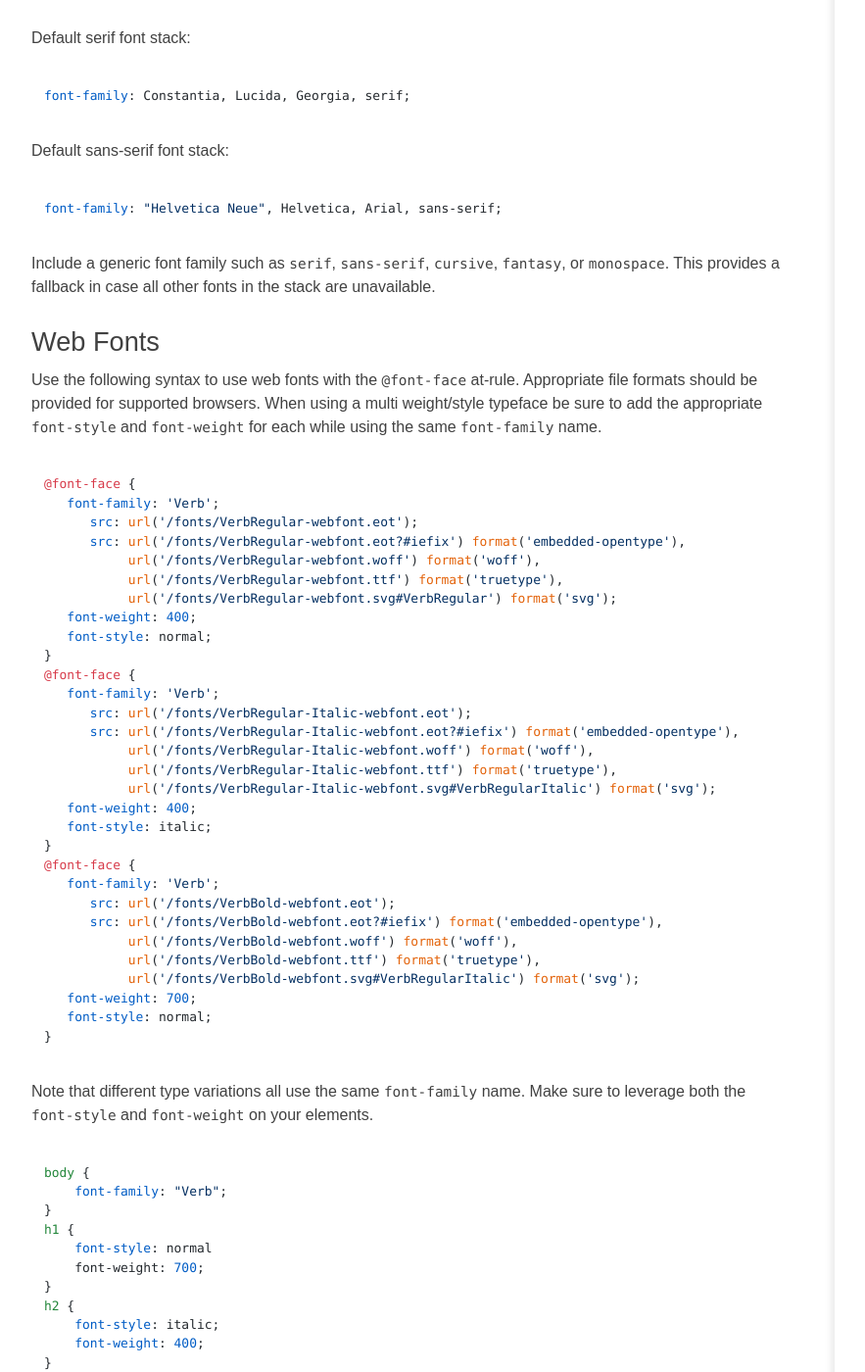
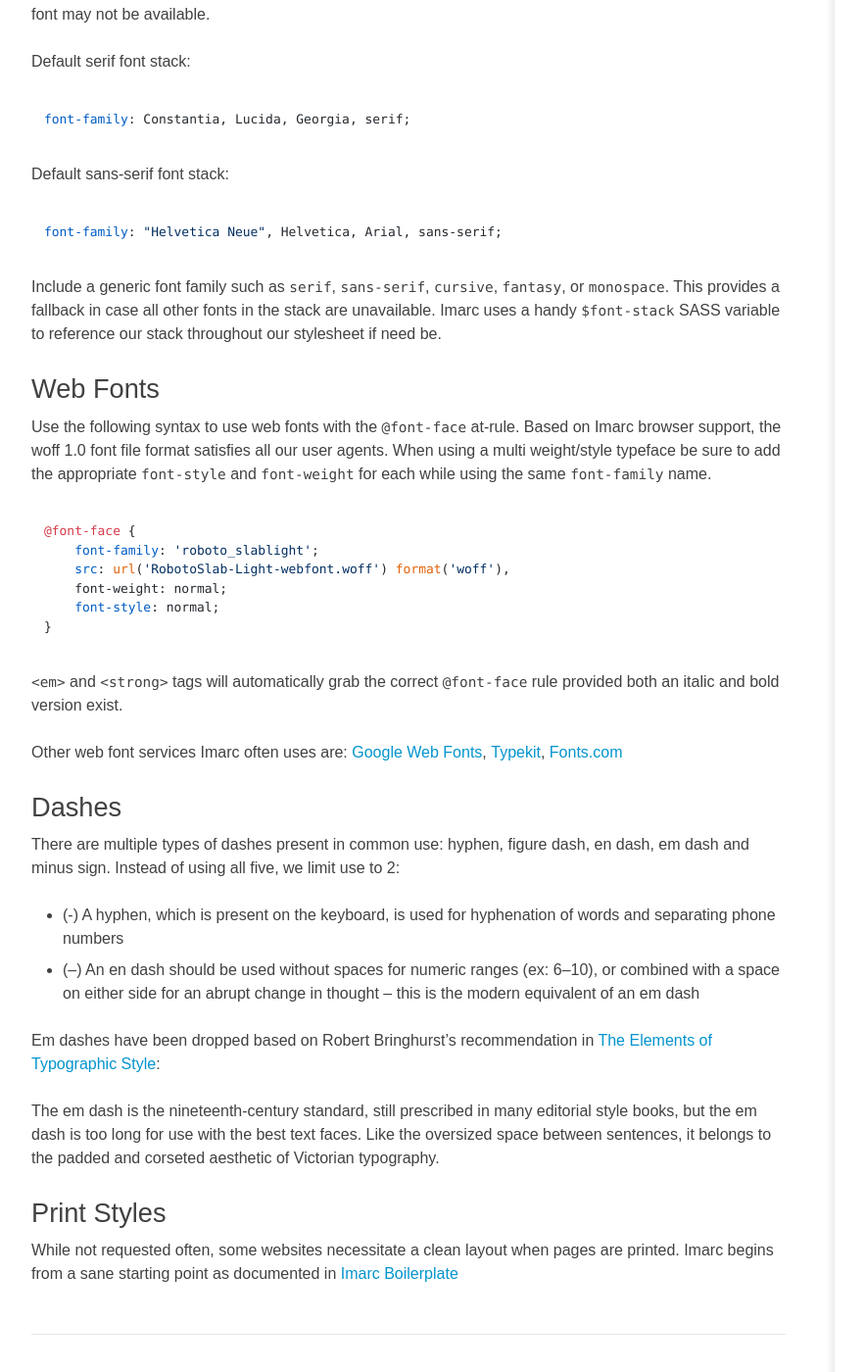
Before and after one commit to imarc/handbook, a Jekyll site: the page built from frontend.markdown, in a window 1280 px wide and 1400 px high, scrolled down 3844 px. Shown: the whole window at 98% size, without its empty margins (88-971 px from the left). Built offline with Jekyll 4.4.1, drawn with Linux system fonts in a browser that asks for light colours; nearby versions of some CDN libraries; some of the changed text lies outside the part shown.

Commit message:
font-face update

```diff
--- a/frontend.markdown
+++ b/frontend.markdown
@@ -105,9 +105,9 @@ The only characters that need encoding are `&amp;`, `&lt;`, and `&gt;`,
 
 ## Typography
 
-The default type size and font for a site should be set on the `body` element.
+The default type size and font for a site should be set on the `html` element.
 
-    body {
+    html {
         font-family: Arial, Helvetica, serif;
         font-size: 16px;
     }
@@ -115,13 +115,12 @@ The default type size and font for a site should be set on the `body` element.
 Do not set sizes on unclassed markup that typically should be rendered as
 the default text size. This includes `p`, `li`, `div`, `td`, `a`.
 
-Use pixel units to size type. Use the `em` unit to set the top and bottom
-margins on type. Leading, or `line-height`, should be a unitless measure.
+Aside from the initial `html` font-size declaration, use `rem` (root relative) units to set type size. With 16px as a base size: 1rem = 16px; 1.25rem = 20px; 2rem = 32px. Leading, or `line-height`, should be a unitless measure.
 
     h1 {
-        font-size: 36px;
-        line-height: 1.33;
-        margin: 0 0 .66em 0;
+        font-size: 2.5rem;
+        line-height: 1.3;
+        margin-bottom: 1.25rem;
     }
 
 ### Font Stacks
@@ -139,64 +138,23 @@ Default **sans-serif** font stack:
 
 Include a generic font family such as `serif`, `sans-serif`, `cursive`,
 `fantasy`, or `monospace`. This provides a fallback in case all other fonts
-in the stack are unavailable.
+in the stack are unavailable. Imarc uses a handy `$font-stack` SASS variable
+to reference our stack throughout our stylesheet if need be.
 
 ### Web Fonts
 
-Use the following syntax to use web fonts with the `@font-face` at-rule. Appropriate
-file formats should be provided for supported browsers. When using a multi
+Use the following syntax to use web fonts with the `@font-face` at-rule. Based on Imarc
+browser support, the woff 1.0 font file format satisfies all our user agents. When using a multi
 weight/style typeface be sure to add the appropriate `font-style` and `font-weight` for each while
 using the same `font-family` name.
 
     @font-face {
-       font-family: 'Verb';
-          src: url('/fonts/VerbRegular-webfont.eot');
-          src: url('/fonts/VerbRegular-webfont.eot?#iefix') format('embedded-opentype'),
-               url('/fonts/VerbRegular-webfont.woff') format('woff'),
-               url('/fonts/VerbRegular-webfont.ttf') format('truetype'),
-               url('/fonts/VerbRegular-webfont.svg#VerbRegular') format('svg');
-       font-weight: 400;
-       font-style: normal;
-    }
-    @font-face {
-       font-family: 'Verb';
-          src: url('/fonts/VerbRegular-Italic-webfont.eot');
-          src: url('/fonts/VerbRegular-Italic-webfont.eot?#iefix') format('embedded-opentype'),
-               url('/fonts/VerbRegular-Italic-webfont.woff') format('woff'),
-               url('/fonts/VerbRegular-Italic-webfont.ttf') format('truetype'),
-               url('/fonts/VerbRegular-Italic-webfont.svg#VerbRegularItalic') format('svg');
-       font-weight: 400;
-       font-style: italic;
-    }
-    @font-face {
-       font-family: 'Verb';
-          src: url('/fonts/VerbBold-webfont.eot');
-          src: url('/fonts/VerbBold-webfont.eot?#iefix') format('embedded-opentype'),
-               url('/fonts/VerbBold-webfont.woff') format('woff'),
-               url('/fonts/VerbBold-webfont.ttf') format('truetype'),
-               url('/fonts/VerbBold-webfont.svg#VerbRegularItalic') format('svg');
-       font-weight: 700;
-       font-style: normal;
+        font-family: 'roboto_slablight';
+        src: url('RobotoSlab-Light-webfont.woff') format('woff'),
+        font-weight: normal;
+        font-style: normal;
     }
 
-Note that different type variations all use the same `font-family` name.
-Make sure to leverage both the `font-style` and `font-weight` on your elements.
-
-    body {
-        font-family: "Verb";
-    }
-    h1 {
-        font-style: normal
-        font-weight: 700;
-    }
-    h2 {
-        font-style: italic;
-        font-weight: 400;
-    }
-    p {
-        font-style: normal;
-        font-weight: 400;
-    }
 
 `<em>` and `<strong>` tags will automatically grab the correct `@font-face` rule provided
 both an italic and bold version exist.
```
Also changed, not shown: other parts of frontend.markdown (+1 -1 lines).
